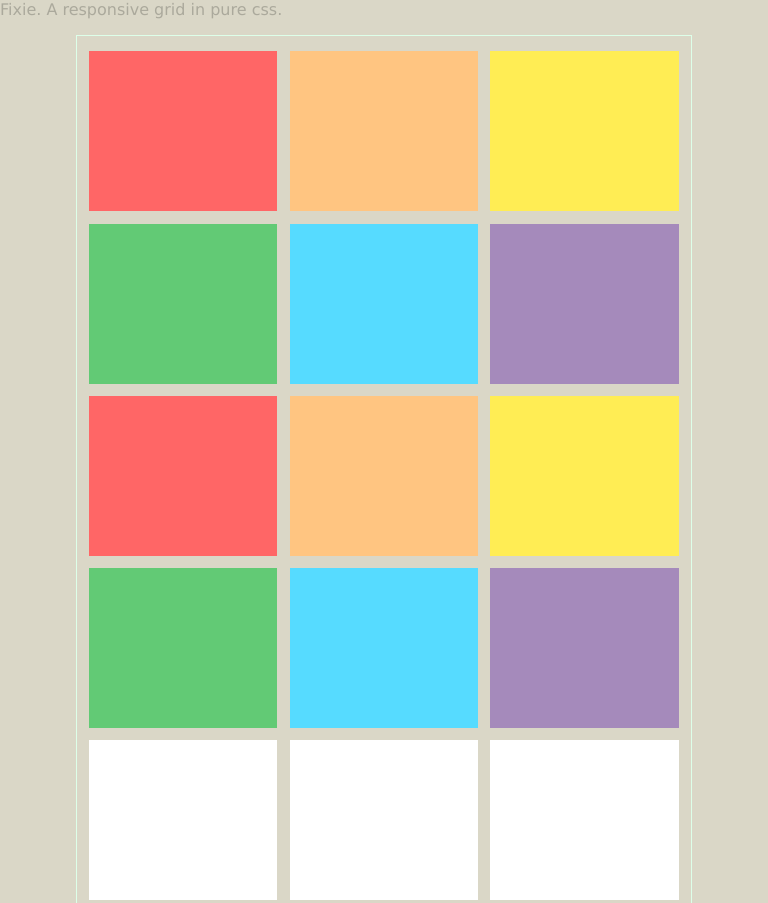
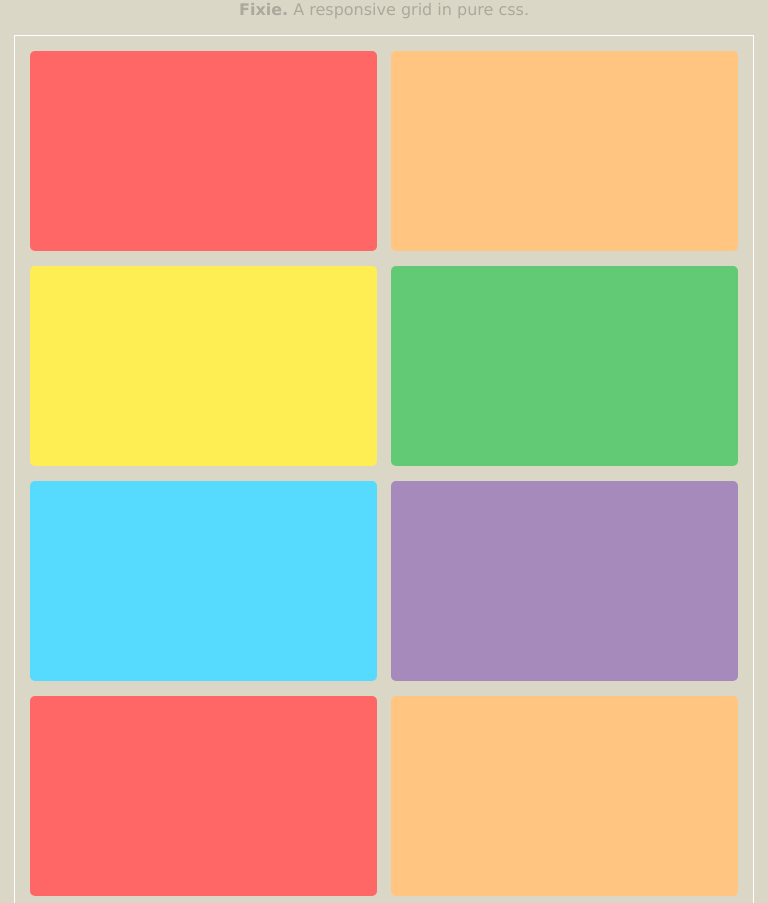
Before and after one commit to fakefarm/fixie, a plain HTML site: page index.html in a window 768 px wide. Shown: the top 903 px of the page. Drawn offline with Linux system fonts and the light colour scheme.

Commit message:
add tablet grid

```diff
--- a/index.html
+++ b/index.html
@@ -5,7 +5,7 @@
   <meta name="viewport" content="width=device-width, initial-scale=1">
 </head>
 <body>
-  <p>Fixie. A responsive grid in pure css.</p>
+  <p><b>Fixie.</b> A responsive grid in pure css.</p>
   <div class='grid'>
     <div class='box'></div>
     <div class='box'></div>
--- a/style.css
+++ b/style.css
@@ -4,30 +4,63 @@ body {
   padding: 0;
   font-family: 'lucida grande';
   color: #aba99c;
+  text-align: center;
 }
 
 .grid {
-  width: 80%;
-  max-width: 960px;
   overflow: auto;
-  border: 1px solid #ddffe9;
   margin: 0 auto;
   padding-top: 2%;
 }
 
 /* Mobile first */
 @media (max-width: 460px) {
+  .grid { width: 98%; }
   .box {
     width: 96%;
-    height: 15%;
+    height: 25%;
     margin-bottom: 2%;
     margin-left: 2%;
     background: white;
   }
 }
-/* larger than mobile */
 
-@media (min-width: 460px) {
+/* tablets */
+@media (min-width: 461px) and (max-width: 920px) {
+
+  .grid {
+    width: 96%;
+    border: 1px solid white;
+  }
+
+  .box {
+    width: calc(94%/2);
+    height: 25%;
+    float: left;
+    margin-right: 2%;
+    margin-bottom: 2%;
+    background: white;
+  }
+  .box:nth-child(1),
+  .box:nth-child(3),
+  .box:nth-child(5),
+  .box:nth-child(7),
+  .box:nth-child(9),
+  .box:nth-child(11) {
+    margin-left: 2%;
+  }
+}
+
+/* desktop */
+
+@media (min-width: 921px) {
+
+  .grid {
+    width: 80%;
+    max-width: 960px;
+    border: 1px solid #ddffe9;
+  }
+
   .box {
     width: calc(92%/3);
     height: 20%;
@@ -36,6 +69,7 @@ body {
     margin-bottom: 2%;
     background: white;
   }
+
   .box:nth-child(1),
   .box:nth-child(4),
   .box:nth-child(7),
@@ -46,7 +80,12 @@ body {
   }
 }
 
-/* Box colors. anything after 12 boxes goes to white, per line 24*/
+/* temporary styling
+you can delete anything below.
+*/
+
+.box { border-radius: 5px; }
+
 .box:nth-child(1),
 .box:nth-child(7){
   background: #ff6666;
```
